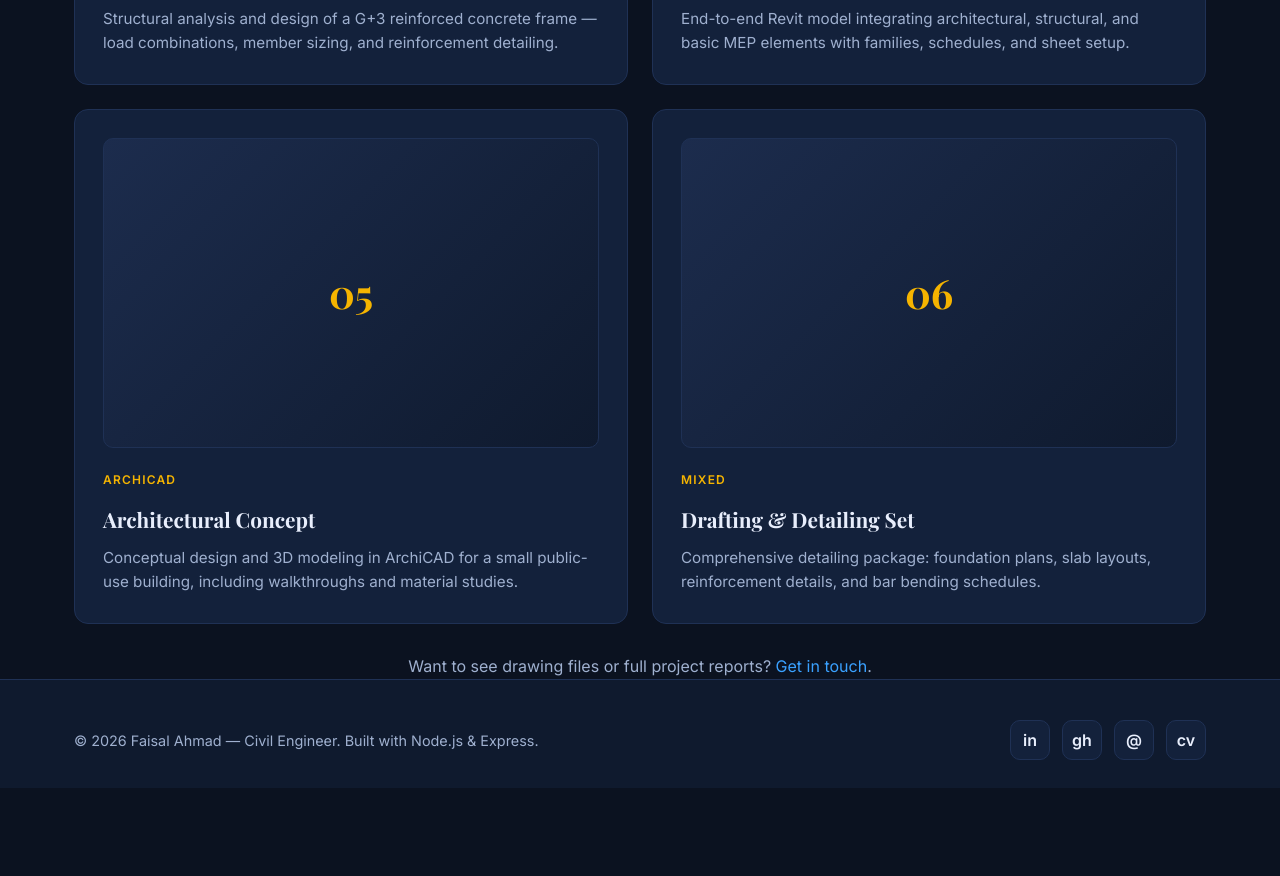
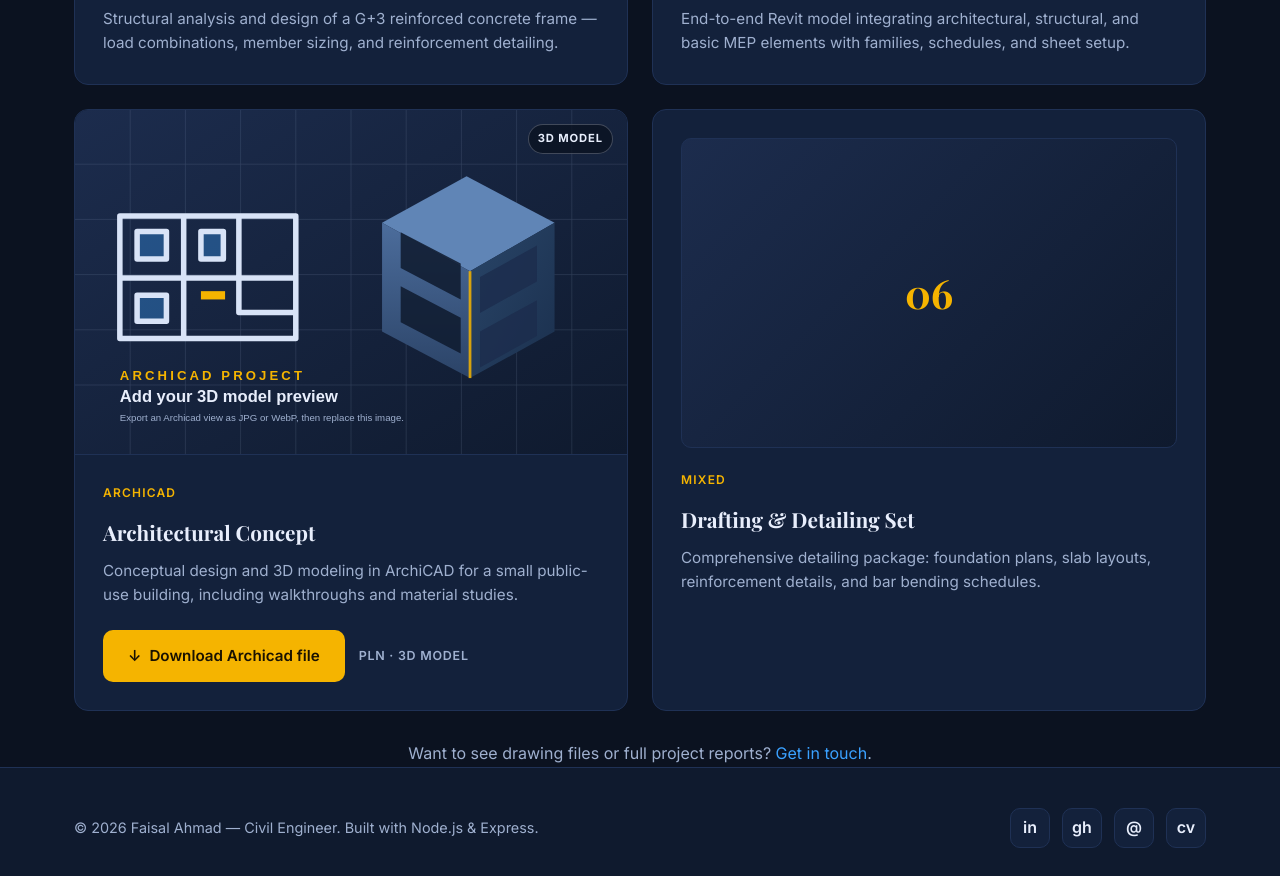
Before and after one commit to faisalahmad123/My-Portfolio, a website: page public/projects.html in a window 1280 px wide. Shown: the part 1356-2232 px from the top of the page. Before the commit the page ends 2144 px from the top, so only its background shows below. Drawn offline with nearby package versions, Linux system fonts and the light colour scheme.

Commit message:
Add Archicad project download card

```diff
--- a/public/css/styles.css
+++ b/public/css/styles.css
@@ -356,6 +356,64 @@ section {
   border: 1px solid var(--line);
 }
 
+/* Downloadable project cards */
+.project-card {
+  padding: 0;
+  overflow: hidden;
+  display: flex;
+  flex-direction: column;
+}
+.project-thumbnail {
+  position: relative;
+  aspect-ratio: 16 / 10;
+  overflow: hidden;
+  background: var(--bg-2);
+  border-bottom: 1px solid var(--line);
+}
+.project-thumbnail img {
+  width: 100%;
+  height: 100%;
+  object-fit: cover;
+  transition: transform 0.3s ease;
+}
+.project-card:hover .project-thumbnail img {
+  transform: scale(1.03);
+}
+.project-thumbnail-badge {
+  position: absolute;
+  top: 14px;
+  right: 14px;
+  padding: 5px 9px;
+  border: 1px solid rgba(232, 238, 252, 0.24);
+  border-radius: 99px;
+  background: rgba(11, 18, 32, 0.78);
+  color: var(--text);
+  font-size: 0.7rem;
+  font-weight: 700;
+  letter-spacing: 0.08em;
+  text-transform: uppercase;
+}
+.project-card-body {
+  padding: 28px;
+  display: flex;
+  flex: 1;
+  flex-direction: column;
+}
+.project-actions {
+  display: flex;
+  align-items: center;
+  gap: 14px;
+  flex-wrap: wrap;
+  margin-top: 22px;
+}
+.project-file-type {
+  color: var(--muted);
+  font-size: 0.78rem;
+  font-weight: 600;
+  letter-spacing: 0.06em;
+  text-transform: uppercase;
+}
+
 /* Timeline */
 .tl {
   border-left: 2px solid var(--line);
--- a/public/projects.html
+++ b/public/projects.html
@@ -83,15 +83,33 @@
             basic MEP elements with families, schedules, and sheet setup.
           </p>
         </div>
-        <div class="card">
-          <div class="project-img">05</div>
+        <article class="card project-card">
+          <div class="project-thumbnail">
+            <img
+              src="/images/projects/archicad-project-placeholder.svg"
+              alt="Preview placeholder for the Architectural Concept Archicad model"
+              loading="lazy"
+            />
+            <span class="project-thumbnail-badge">3D model</span>
+          </div>
+          <div class="project-card-body">
             <span class="tag">ArchiCAD</span>
             <h3>Architectural Concept</h3>
             <p>
               Conceptual design and 3D modeling in ArchiCAD for a small public-use
               building, including walkthroughs and material studies.
             </p>
+            <div class="project-actions">
+              <a
+                class="btn btn-primary"
+                href="https://github.com/faisalahmad123/My-Portfolio/releases/download/v1.0/architectural-concept.pln"
+              >
+                <span aria-hidden="true">↓</span> Download Archicad file
+              </a>
+              <span class="project-file-type">PLN · 3D model</span>
             </div>
+          </div>
+        </article>
         <div class="card">
           <div class="project-img">06</div>
           <span class="tag">Mixed</span>
```
Also changed, not shown: README.md, public/images/projects/archicad-project-placeholder.svg (added). Lines whose indentation alone changed are shown as unchanged.
